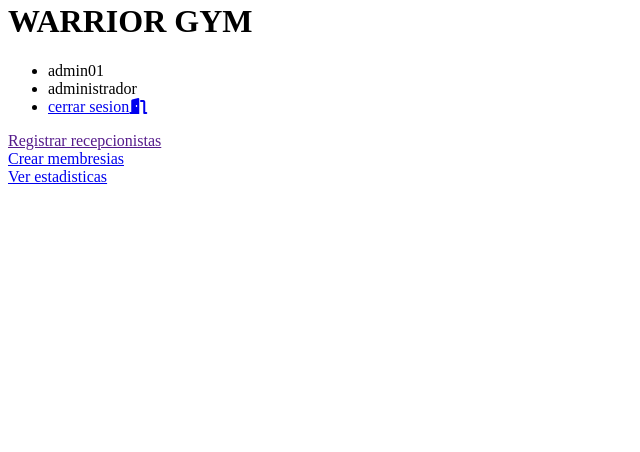
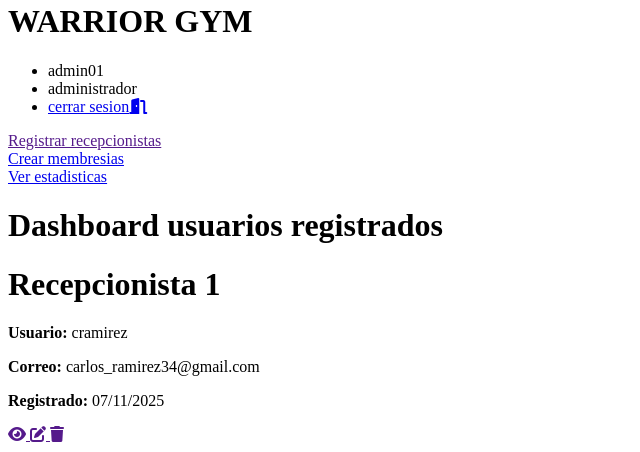
Before and after one commit to DavidXit7/design_proyecto, a plain HTML site: page view/admin_vista_recepcionistas_creados.html in a window 1280 px wide. Shown: the part 530-982 px from the top of the page, without its empty margins (0-640 px from the left). Before the commit the page ends 800 px from the top, so only its background shows below. Drawn offline with Linux system fonts and the light colour scheme.

Commit message:
Se creo la estructura de la vista del dashboard de recepcionistas registrados

```diff
--- a/view/admin_vista_recepcionistas_creados.html
+++ b/view/admin_vista_recepcionistas_creados.html
@@ -45,6 +45,36 @@
 
     <main class="main">
 
+        <h1 class="titulo__main">Dashboard usuarios registrados</h1>
+
+        <div class="card__recepcionista">
+            <div class="card__header">
+                <h1 class="titulo__card">Recepcionista 1</h1>
+            </div>
+
+            <div class="card__descripcion">
+                <p><b>Usuario:</b> cramirez</p>
+                <p><b>Correo:</b> carlos_ramirez34@gmail.com</p>
+                <p><b>Registrado:</b> 07/11/2025</p>
+            </div>
+
+            <div class="card__icons">
+                <a href="" class="card__button--link">
+                    <i class="fa-solid fa-eye"></i>
+                </a>
+
+                <a href="" class="card__button--link">
+                    <i class="fa-solid fa-pen-to-square"></i>
+                </a>
+
+                <a href="" class="card__button--link">
+                    <i class="fa-solid fa-trash"></i>
+                </a>
+
+            </div>
+
+        </div>
+
     </main>
 </body>
 </html>
```
